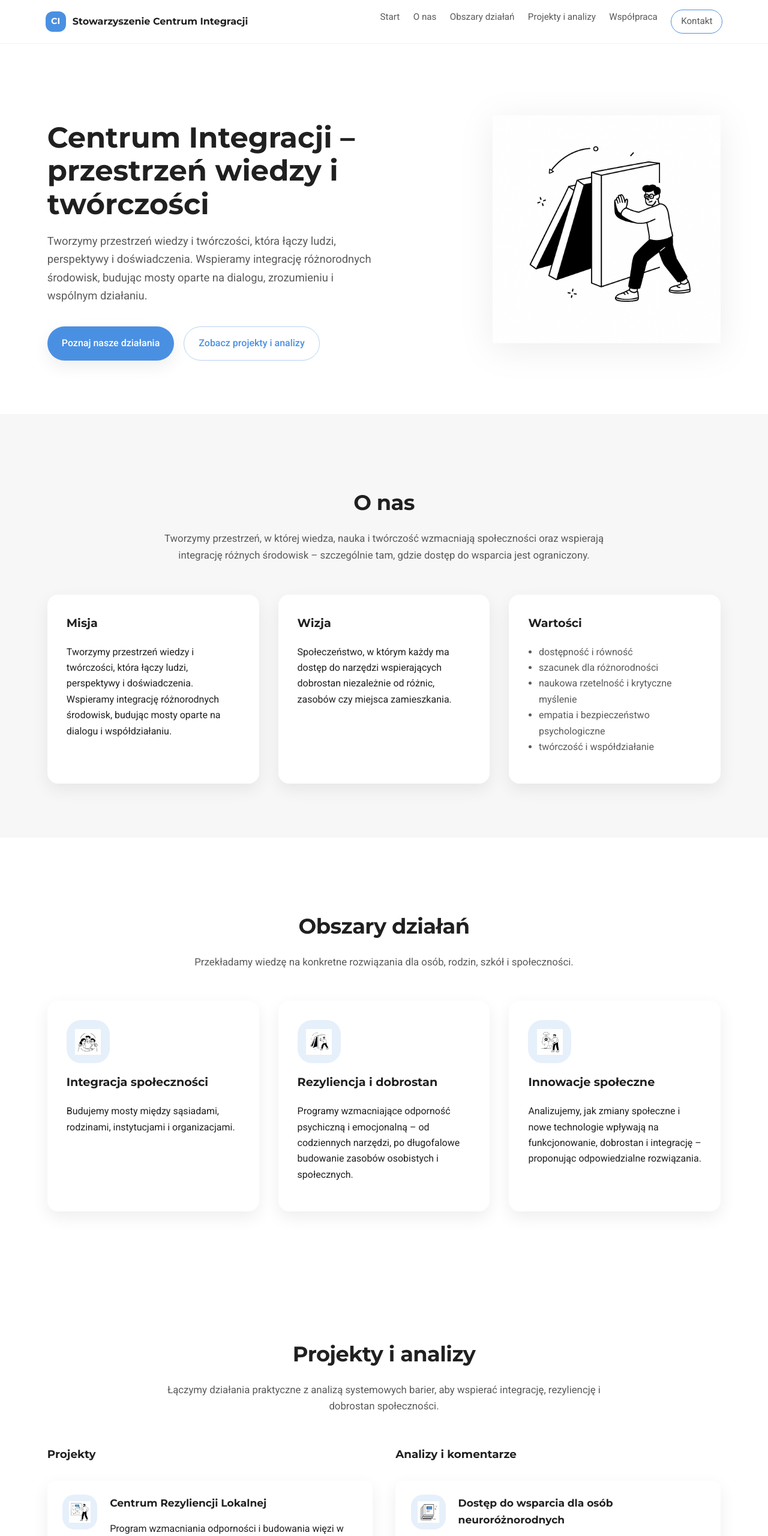
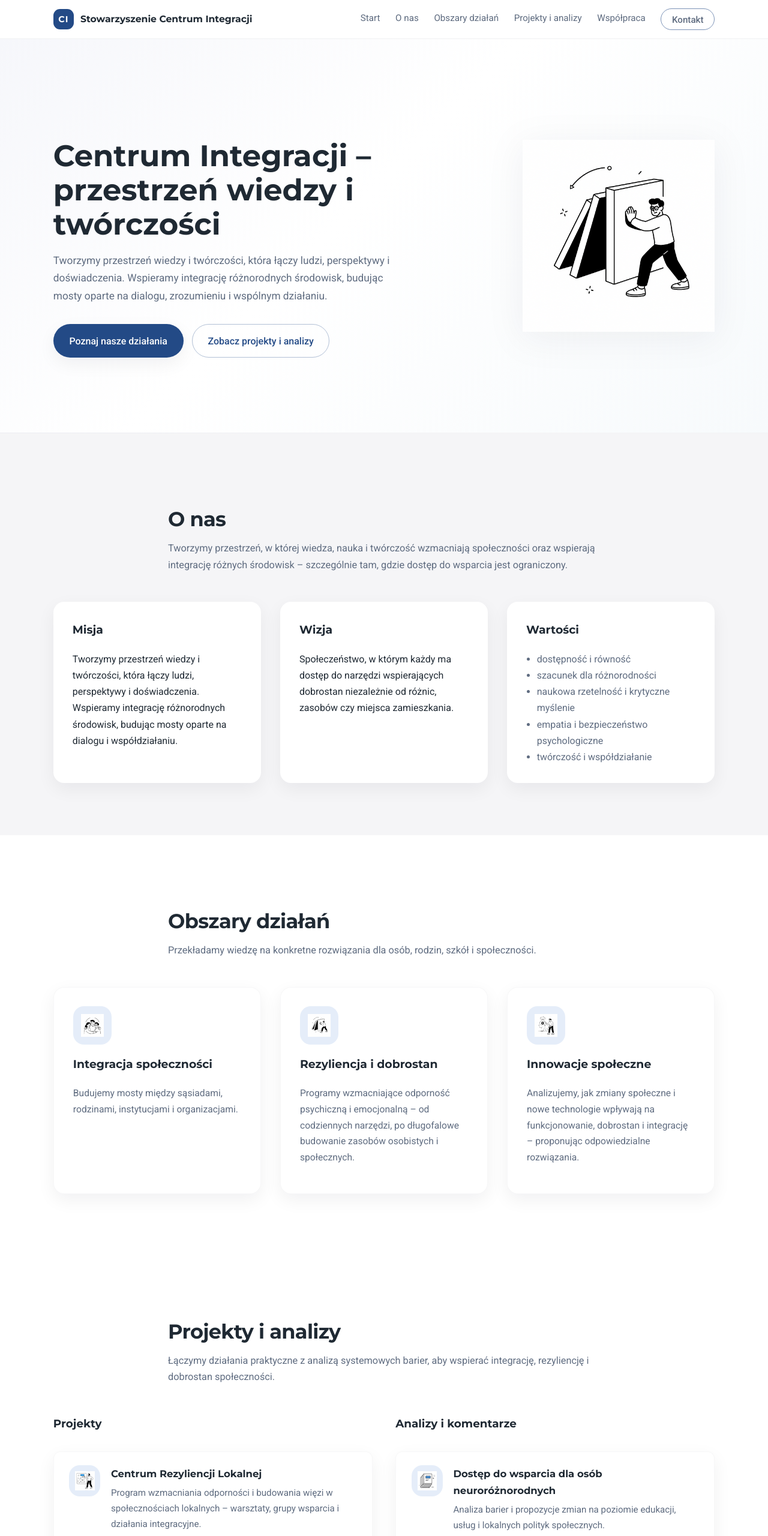
Before and after one commit to centrumintegracji/centrumintegracji.github.io, a plain HTML site: page index.html in a window 1280 px wide. Shown: the top 2560 px of the page at 60% size. Drawn offline with Linux system fonts and the light colour scheme; files whose address does not match are found by name.

Commit message:
Update style.css

```diff
--- a/style.css
+++ b/style.css
@@ -1,20 +1,20 @@
 /* === ZMIENNE KOLORÓW === */
 :root {
-  --color-primary: #4a90e2;
-  --color-primary-soft: #e6f0fb;
-  --color-accent: #f5c242;
+  --color-primary: #234a86;        /* spokojny granat */
+  --color-primary-soft: #e5edf9;
+  --color-accent: #f4b000;         /* ciepły akcent */
   --color-secondary: #6dbf8a;
 
   --color-bg: #ffffff;
-  --color-bg-muted: #f7f7f7;
-  --color-text: #202020;
-  --color-text-soft: #5a5a5a;
+  --color-bg-muted: #f5f5f7;
+  --color-text: #1f2933;
+  --color-text-soft: #5f6c80;
 
   --radius-lg: 18px;
   --radius-md: 12px;
 
-  --shadow-soft: 0 10px 28px rgba(0, 0, 0, 0.07);
-  --shadow-hover: 0 14px 36px rgba(0, 0, 0, 0.12);
+  --shadow-soft: 0 10px 30px rgba(15, 23, 42, 0.06);
+  --shadow-hover: 0 18px 45px rgba(15, 23, 42, 0.12);
 }
 
 /* === RESET === */
@@ -26,10 +26,10 @@
 
 body {
   margin: 0;
-  font-family: "Roboto", system-ui, sans-serif;
+  font-family: "Roboto", system-ui, -apple-system, BlinkMacSystemFont, sans-serif;
   color: var(--color-text);
   background-color: var(--color-bg);
-  line-height: 1.65;
+  line-height: 1.7;
   -webkit-font-smoothing: antialiased;
 }
 
@@ -41,73 +41,76 @@ img {
 a {
   color: var(--color-primary);
   text-decoration: none;
-  transition: color 0.2s ease;
+  transition: color 0.2s ease, border-color 0.2s ease;
 }
 
-a:hover {
-  color: #1e6ecb;
+/* link w treści */
+p a {
+  border-bottom: 1px solid rgba(35, 74, 134, 0.3);
+}
+
+p a:hover {
+  color: #163564;
+  border-color: rgba(35, 74, 134, 0.6);
 }
 
 /* === GLOBAL LAYOUT === */
 .container {
   width: 100%;
-  max-width: 1180px;
+  max-width: 1160px;
   margin: 0 auto;
   padding: 0 1.8rem;
 }
 
 .section {
-  padding: 5.6rem 0;
+  padding: 5.4rem 0;
 }
 
 .section-muted {
   background-color: var(--color-bg-muted);
 }
 
-.section-accent {
-  background: linear-gradient(135deg, #f5f8ff, #effff6);
-}
-
 .section-header {
-  text-align: center;
-  max-width: 740px;
-  margin: 0 auto 3.2rem;
+  text-align: left;
+  max-width: 720px;
+  margin: 0 auto 3rem;
 }
 
 .section-header h2 {
-  font-family: "Montserrat", sans-serif;
-  font-size: 2.2rem;
+  font-family: "Montserrat", system-ui, sans-serif;
+  font-size: 2.1rem;
   margin-bottom: 0.4rem;
-  letter-spacing: -0.015em;
+  letter-spacing: -0.02em;
 }
 
 .section-header p {
-  font-size: 1.05rem;
+  font-size: 1.02rem;
   color: var(--color-text-soft);
+  margin: 0;
 }
 
 /* === HEADER === */
 .site-header {
   position: sticky;
   top: 0;
-  z-index: 50;
-  background: rgba(255, 255, 255, 0.8);
+  z-index: 80;
+  background: rgba(255, 255, 255, 0.96);
   backdrop-filter: blur(12px);
-  border-bottom: 1px solid rgba(0, 0, 0, 0.06);
+  border-bottom: 1px solid rgba(15, 23, 42, 0.06);
 }
 
 .header-inner {
   display: flex;
   align-items: center;
   justify-content: space-between;
-  padding: 1rem 1.6rem;
+  padding: 0.9rem 1.8rem;
 }
 
 .logo {
   display: flex;
   align-items: center;
   gap: 0.7rem;
-  font-family: "Montserrat", sans-serif;
+  font-family: "Montserrat", system-ui, sans-serif;
   font-weight: 600;
 }
 
@@ -117,84 +120,118 @@ a:hover {
   justify-content: center;
   width: 34px;
   height: 34px;
-  border-radius: 12px;
+  border-radius: 11px;
   background: var(--color-primary);
   color: #fff;
   font-size: 0.9rem;
+  letter-spacing: 0.06em;
 }
 
 .logo-text {
-  font-size: 1rem;
+  font-size: 0.98rem;
 }
 
 .main-nav {
   display: flex;
-  gap: 1.4rem;
+  align-items: center;
+  gap: 1.6rem;
   font-size: 0.95rem;
 }
 
 .main-nav a {
   color: var(--color-text-soft);
-  transition: all 0.2s ease;
+  position: relative;
+  padding-bottom: 0.1rem;
+}
+
+.main-nav a::after {
+  content: "";
+  position: absolute;
+  left: 0;
+  bottom: -0.15rem;
+  width: 0;
+  height: 2px;
+  background: var(--color-primary);
+  transition: width 0.2s ease;
 }
 
 .main-nav a:hover {
   color: var(--color-primary);
 }
 
+.main-nav a:hover::after {
+  width: 100%;
+}
+
 .btn-nav {
-  padding: 0.4rem 1rem;
-  border-radius: 50px;
-  border: 1px solid var(--color-primary);
+  padding: 0.38rem 1.1rem;
+  border-radius: 999px;
+  border: 1px solid rgba(35, 74, 134, 0.6);
+  font-weight: 500;
 }
 
 /* === HERO === */
+.hero {
+  background: linear-gradient(135deg, #f6f7fb 0%, #ffffff 45%, #f7fafc 100%);
+  border-bottom: 1px solid rgba(15, 23, 42, 0.04);
+}
+
 .hero-grid {
   display: grid;
-  grid-template-columns: minmax(0, 1.05fr) minmax(0, 0.95fr);
-  gap: 4rem;
+  grid-template-columns: minmax(0, 1.15fr) minmax(0, 0.85fr);
+  gap: 3.8rem;
   align-items: center;
+  padding-top: 2.4rem;
+  padding-bottom: 2.4rem;
 }
 
 .hero-text h1 {
-  font-family: "Montserrat", sans-serif;
-  font-size: clamp(2.2rem, 2.6vw + 1.4rem, 3rem);
-  margin-bottom: 1.2rem;
+  font-family: "Montserrat", system-ui, sans-serif;
+  font-size: clamp(2.4rem, 2.8vw + 1.4rem, 3.1rem);
+  margin-bottom: 1.1rem;
   line-height: 1.15;
 }
 
 .hero-lead {
-  font-size: 1.15rem;
+  font-size: 1.08rem;
   color: var(--color-text-soft);
-  margin-bottom: 2.2rem;
-  max-width: 550px;
+  margin-bottom: 2rem;
+  max-width: 600px;
 }
 
 .hero-actions {
   display: flex;
-  gap: 1rem;
+  flex-wrap: wrap;
+  gap: 0.9rem;
 }
 
 /* HERO IMAGE */
+.hero-illustration {
+  display: flex;
+  justify-content: flex-end;
+}
+
 .hero-illustration img {
-  max-width: 380px;
-  margin-left: auto;
+  max-width: 320px;
   filter: drop-shadow(var(--shadow-soft));
-  opacity: 0;
-  transform: translateY(20px);
-  animation: fadeInUp 0.8s ease forwards 0.2s;
 }
 
 /* === BUTTONS === */
 .btn {
   display: inline-flex;
   align-items: center;
-  padding: 0.9rem 1.5rem;
+  justify-content: center;
+  padding: 0.85rem 1.6rem;
   border-radius: 999px;
   font-weight: 500;
   cursor: pointer;
-  border: none;
-  transition: transform 0.15s ease, box-shadow 0.15s ease, background 0.2s ease;
+  border: 1px solid transparent;
+  transition:
+    transform 0.15s ease,
+    box-shadow 0.15s ease,
+    background 0.2s ease,
+    color 0.2s ease,
+    border-color 0.2s ease;
 }
 
 .btn.primary {
@@ -204,13 +241,14 @@ a:hover {
 }
 
 .btn.primary:hover {
-  transform: translateY(-2px);
+  transform: translateY(-1px);
   box-shadow: var(--shadow-hover);
 }
 
 .btn.ghost {
-  border: 1px solid rgba(74, 144, 226, 0.4);
+  background: transparent;
   color: var(--color-primary);
+  border-color: rgba(35, 74, 134, 0.35);
 }
 
 .btn.ghost:hover {
@@ -227,99 +265,107 @@ a:hover {
 }
 
 .about-grid {
-  grid-template-columns: repeat(auto-fit, minmax(250px, 1fr));
+  grid-template-columns: repeat(auto-fit, minmax(260px, 1fr));
 }
 
 .collab-grid {
-  grid-template-columns: repeat(auto-fit, minmax(260px, 1fr));
+  grid-template-columns: repeat(auto-fit, minmax(280px, 1fr));
 }
 
 .card {
   background: #fff;
   border-radius: var(--radius-lg);
-  padding: 2rem;
+  padding: 1.9rem 2rem;
   box-shadow: var(--shadow-soft);
-  transition: transform 0.2s ease, box-shadow 0.2s ease;
+  transition: transform 0.18s ease, box-shadow 0.18s ease;
 }
 
 .card:hover {
-  transform: translateY(-4px);
+  transform: translateY(-3px);
   box-shadow: var(--shadow-hover);
 }
 
 .card h3 {
   margin-top: 0;
-  font-family: "Montserrat", sans-serif;
-  font-size: 1.2rem;
+  font-family: "Montserrat", system-ui, sans-serif;
+  font-size: 1.18rem;
 }
 
 .card.highlight {
-  border: 1px solid rgba(74, 144, 226, 0.35);
+  border: 1px solid rgba(35, 74, 134, 0.25);
 }
 
 /* VALUES */
 .values-list {
   padding-left: 1.1rem;
   color: var(--color-text-soft);
+  margin: 0.4rem 0 0;
 }
 
-/* === ICON CARDS === */
+/* === ICON CARDS (OBSZARY DZIAŁAŃ) === */
 .grid-4 {
   display: grid;
   gap: 2rem;
-  grid-template-columns: repeat(auto-fit, minmax(260px, 1fr));
+  grid-template-columns: repeat(auto-fit, minmax(280px, 1fr));
 }
 
 .icon-card {
   background: #fff;
   border-radius: var(--radius-lg);
-  padding: 2rem;
+  padding: 1.9rem 2rem;
   box-shadow: var(--shadow-soft);
-  transition: transform 0.25s ease, box-shadow 0.25s ease;
+  transition: transform 0.2s ease, box-shadow 0.2s ease, border-color 0.2s ease;
+  border: 1px solid rgba(15, 23, 42, 0.03);
 }
 
 .icon-card:hover {
-  transform: translateY(-6px);
+  transform: translateY(-4px);
   box-shadow: var(--shadow-hover);
+  border-color: rgba(35, 74, 134, 0.18);
 }
 
 .icon-circle {
-  width: 72px;
-  height: 72px;
-  border-radius: 24px;
+  width: 64px;
+  height: 64px;
+  border-radius: 18px;
   background: var(--color-primary-soft);
   display: flex;
   align-items: center;
   justify-content: center;
   overflow: hidden;
-  transition: all 0.25s ease;
+  transition: all 0.2s ease;
 }
 
 .icon-card:hover .icon-circle {
-  transform: translateY(-4px);
-  box-shadow: var(--shadow-hover);
+  transform: translateY(-3px);
 }
 
 .icon-circle img {
   width: 60%;
-  transition: transform 0.25s ease;
+  transition: transform 0.2s ease;
 }
 
 .icon-card:hover img {
-  transform: scale(1.1);
+  transform: scale(1.06);
 }
 
 .icon-card h3 {
-  margin-top: 1rem;
-  font-size: 1.2rem;
-  font-family: "Montserrat", sans-serif;
+  margin-top: 1.1rem;
+  font-size: 1.18rem;
+  font-family: "Montserrat", system-ui, sans-serif;
 }
 
-/* === PROJECTS === */
+.icon-card p {
+  margin-top: 0.4rem;
+  font-size: 0.98rem;
+  color: var(--color-text-soft);
+}
+
+/* === PROJEKTY I ANALIZY === */
 .projects-grid {
   display: grid;
   gap: 2.4rem;
-  grid-template-columns: 1fr 1fr;
+  grid-template-columns: minmax(0, 1fr) minmax(0, 1fr);
 }
 
 .projects-column {
@@ -329,62 +375,69 @@ a:hover {
 }
 
 .column-title {
-  font-family: "Montserrat", sans-serif;
+  font-family: "Montserrat", system-ui, sans-serif;
   font-size: 1.15rem;
-  margin: 0 0 0.4rem;
+  margin: 0 0 0.5rem;
 }
 
 .project-card {
   display: grid;
   grid-template-columns: auto 1fr;
-  gap: 1.3rem;
+  gap: 1.1rem;
   padding: 1.4rem 1.6rem;
   background: #fff;
   border-radius: var(--radius-md);
   box-shadow: var(--shadow-soft);
-  transition: transform 0.25s ease, box-shadow 0.25s ease;
+  transition: transform 0.18s ease, box-shadow 0.18s ease, border-color 0.18s ease;
+  border: 1px solid rgba(15, 23, 42, 0.03);
 }
 
 .project-card:hover {
-  transform: translateY(-6px);
+  transform: translateY(-3px);
   box-shadow: var(--shadow-hover);
+  border-color: rgba(35, 74, 134, 0.16);
 }
 
 .project-icon {
-  width: 58px;
-  height: 58px;
+  width: 52px;
+  height: 52px;
   background: var(--color-primary-soft);
-  border-radius: 20px;
+  border-radius: 18px;
   display: flex;
   align-items: center;
   justify-content: center;
   overflow: hidden;
-  transition: all 0.25s ease;
+  transition: all 0.2s ease;
 }
 
 .project-card:hover .project-icon {
-  transform: translateY(-4px);
-  box-shadow: var(--shadow-hover);
+  transform: translateY(-2px);
 }
 
 .project-icon img {
   width: 62%;
-  transition: transform 0.25s ease;
+  transition: transform 0.2s ease;
 }
 
 .project-card:hover img {
-  transform: scale(1.12);
+  transform: scale(1.06);
 }
 
 .project-body h4 {
-  margin: 0 0 0.4rem;
-  font-size: 1.07rem;
-  font-family: "Montserrat", sans-serif;
+  margin: 0 0 0.35rem;
+  font-size: 1.03rem;
+  font-family: "Montserrat", system-ui, sans-serif;
+}
+
+.project-body p {
+  margin: 0 0 0.2rem;
+  font-size: 0.95rem;
+  color: var(--color-text-soft);
 }
 
 /* === ROZWIJANE TREŚCI PROJECTS / ANALIZ === */
 .project-details {
-  margin-top: 0.4rem;
+  margin-top: 0.35rem;
   font-size: 0.93rem;
   color: var(--color-text-soft);
 }
@@ -393,7 +446,7 @@ a:hover {
   list-style: none;
   cursor: pointer;
   padding: 0;
-  margin: 0.4rem 0;
+  margin: 0.35rem 0 0.2rem;
   font-size: 0.9rem;
   font-weight: 500;
   color: var(--color-primary);
@@ -404,12 +457,12 @@ a:hover {
 }
 
 .project-details p {
-  margin: 0.4rem 0 0;
+  margin: 0.25rem 0 0;
 }
 
-/* === CONTACT === */
+/* === KONTAKT === */
 .contact-grid {
-  grid-template-columns: repeat(auto-fit, minmax(260px, 1fr));
+  grid-template-columns: repeat(auto-fit, minmax(280px, 1fr));
 }
 
 .contact-note {
@@ -419,17 +472,18 @@ a:hover {
 
 /* === FOOTER === */
 .site-footer {
-  border-top: 1px solid rgba(0, 0, 0, 0.06);
-  padding: 2rem 0 2.8rem;
+  border-top: 1px solid rgba(15, 23, 42, 0.08);
+  padding: 1.9rem 0 2.4rem;
   text-align: center;
   color: var(--color-text-soft);
   font-size: 0.88rem;
+  background: #ffffff;
 }
 
 .footer-inner {
   display: flex;
   flex-direction: column;
-  gap: 0.3rem;
+  gap: 0.25rem;
   align-items: center;
 }
 
@@ -437,62 +491,68 @@ a:hover {
   color: var(--color-text-soft);
 }
 
-/* === ANIMACJE POJAWIANIA SIĘ === */
-@keyframes fadeInUp {
-  from {
-    opacity: 0;
-    transform: translateY(24px);
+/* === ANIMACJE — delikatne (bez wygaszania całych sekcji) === */
+/* Hero image już ma animację; sekcje zostawiamy statyczne dla „poważniejszego” efektu */
+
+/* === RESPONSYWNOŚĆ === */
+@media (max-width: 960px) {
+  .hero-grid {
+    grid-template-columns: 1fr;
   }
-  to {
-    opacity: 1;
-    transform: translateY(0);
+
+  .hero-illustration {
+    justify-content: flex-start;
+    margin-top: 2rem;
+  }
+
+  .hero-illustration img {
+    margin-left: 0;
+  }
+
+  .section-header {
+    margin-bottom: 2.5rem;
   }
 }
 
-section {
-  opacity: 0;
-  transform: translateY(28px);
-  animation: fadeInUp 0.8s ease forwards;
-}
-
-section:nth-of-type(1) { animation-delay: 0.05s; }
-section:nth-of-type(2) { animation-delay: 0.15s; }
-section:nth-of-type(3) { animation-delay: 0.25s; }
-section:nth-of-type(4) { animation-delay: 0.35s; }
-section:nth-of-type(5) { animation-delay: 0.45s; }
-section:nth-of-type(6) { animation-delay: 0.55s; }
-
-/* === RESPONSYWNOŚĆ === */
-@media (max-width: 880px) {
-  .hero-grid {
-    grid-template-columns: 1fr;
-    text-align: left;
+@media (max-width: 768px) {
+  .header-inner {
+    flex-direction: column;
+    align-items: flex-start;
+    gap: 0.6rem;
+    padding-inline: 1.4rem;
   }
 
-  .hero-illustration {
-    order: -1;
-    display: flex;
-    justify-content: center;
+  .main-nav {
+    flex-wrap: wrap;
+    gap: 0.8rem 1.2rem;
+    font-size: 0.9rem;
+  }
+
+  .section {
+    padding: 3.8rem 0;
   }
 
   .projects-grid {
     grid-template-columns: 1fr;
   }
+
+  .hero {
+    padding-top: 0.4rem;
+  }
 }
 
-@media (max-width: 640px) {
-  .section {
-    padding: 3.8rem 0;
+@media (max-width: 520px) {
+  .container {
+    padding: 0 1.2rem;
   }
 
-  .header-inner {
-    flex-direction: column;
-    align-items: flex-start;
-    gap: 0.7rem;
+  .hero-text h1 {
+    font-size: 2.1rem;
   }
 
-  .main-nav {
-    flex-wrap: wrap;
-    gap: 0.8rem;
+  .card,
+  .icon-card,
+  .project-card {
+    padding: 1.4rem 1.4rem;
   }
 }
```
